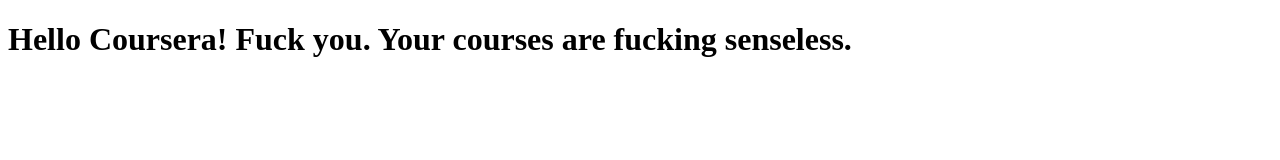
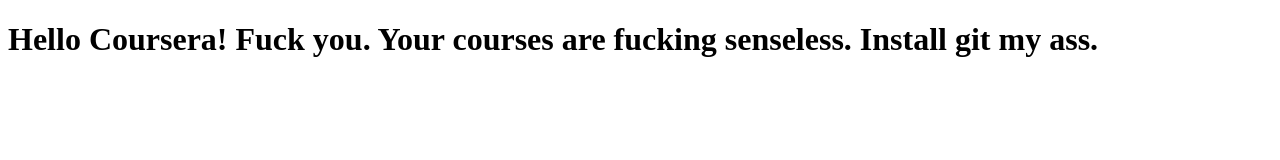
Before and after one commit to solkarim/coursera-test, a plain HTML site: page site/index.html in a window 1280 px wide. Drawn offline with Linux system fonts and the light colour scheme.

Commit message:
Added another statement.

```diff
--- a/site/index.html
+++ b/site/index.html
@@ -4,6 +4,6 @@
 	<title>Hello Coursera!</title>
 </head>
 <body>
-<h1>Hello Coursera! Fuck you. Your courses are fucking senseless.</h1>
+<h1>Hello Coursera! Fuck you. Your courses are fucking senseless. Install git my ass.</h1>
 </body>
 </html>
```
